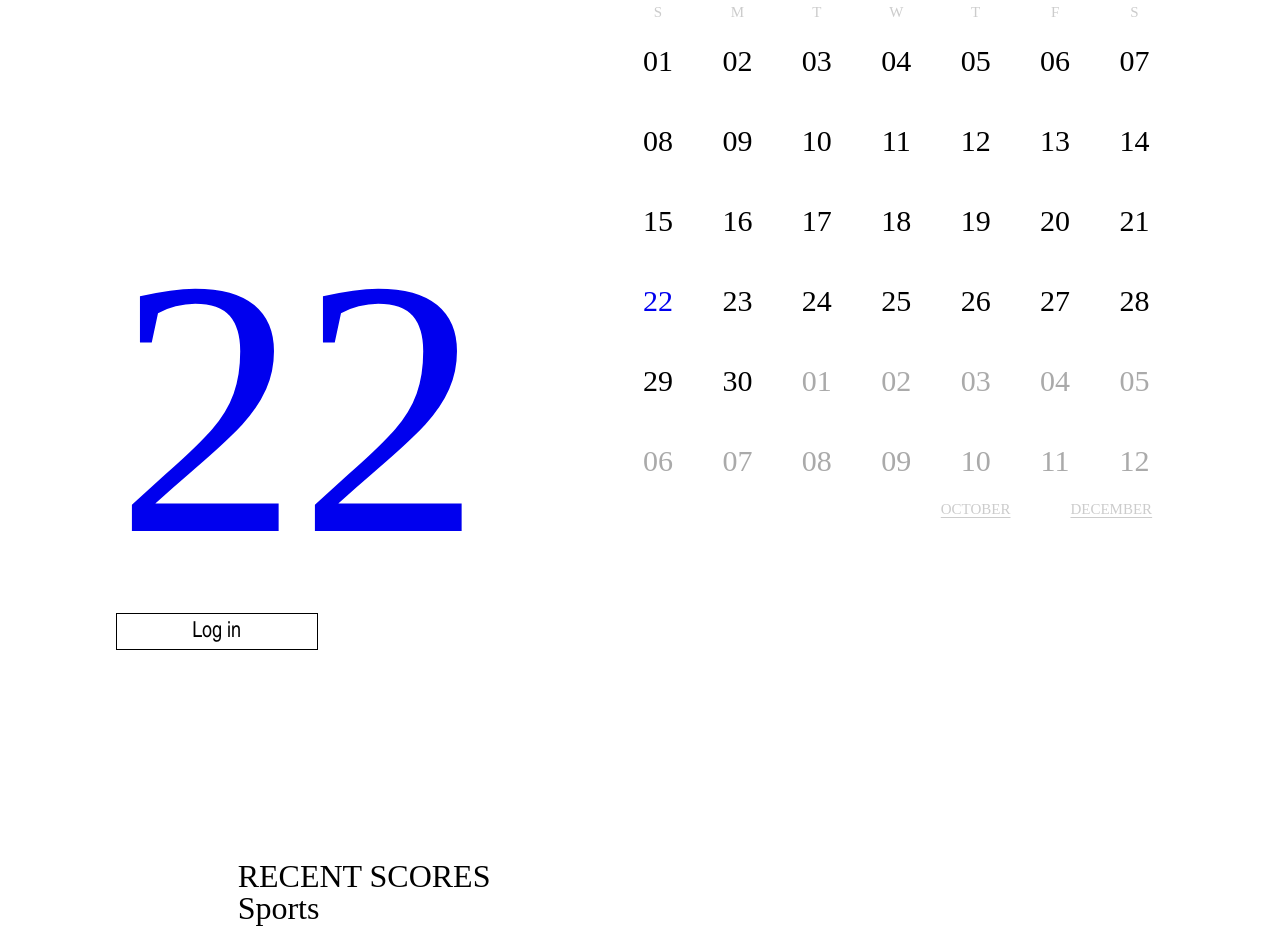
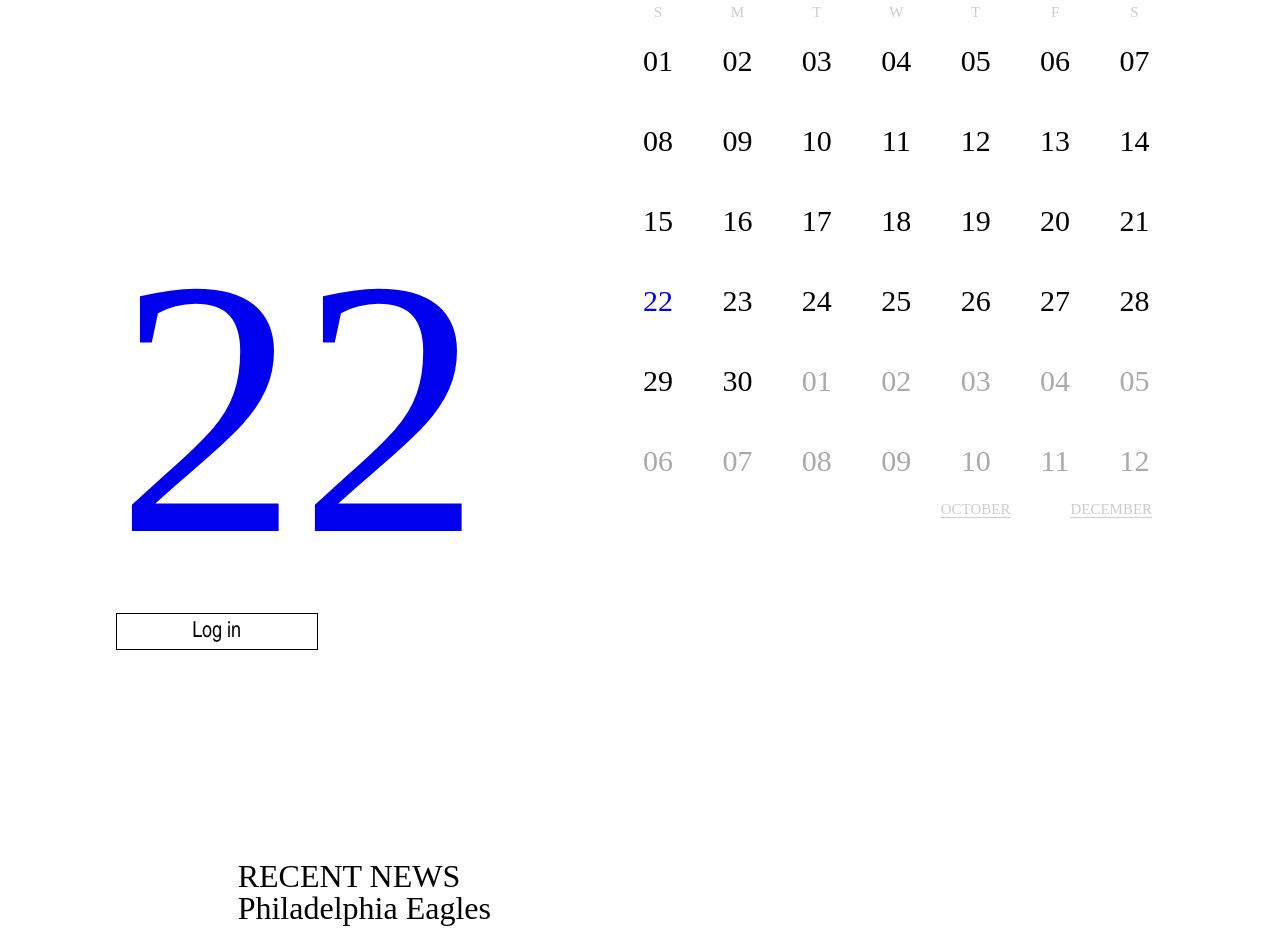
Before and after one commit to ryanstewart2722/checklist-sites, a plain HTML site: page index.html in a window 1280 px wide. Shown: the part 1853-2800 px from the top of the page. Drawn offline with Linux system fonts and the light colour scheme; no server answers; a web font is replaced by a local one.

Commit message:
Replace Politics with Philadelphia Eagles news; show all news before login
Co-Authored-By: Claude Opus 5.5 <noreply@anthropic.com>

```diff
--- a/index.html
+++ b/index.html
@@ -536,7 +536,7 @@ body.signed-out #signin-block {
 }
 #signin-btn:hover { background: #0000ee; color: #fff; border-color: #0000ee; }
 body.signed-out #overview, body.signed-out #todo, body.signed-out #streetview,
-body.signed-out .news-group:not(.news-scores), body.signed-out .cal-scroll-wrap,
+body.signed-out .cal-scroll-wrap,
 body.signed-out #weather-line, body.signed-out #edit-btn,
 body.signed-out .nl[data-sections~="overview"] { display: none; }
 body.auth-pending #overview, body.auth-pending #todo, body.auth-pending .cal-scroll-wrap,
@@ -1760,7 +1760,7 @@ function initStreetView() {
 (function initNews() {
   const container = document.getElementById('news-feed');
   const GROUPS = [
-    { kicker:'RECENT NEWS',   label:'Politics',      feed:'https://rss.nytimes.com/services/xml/rss/nyt/Politics.xml' },
+    { kicker:'RECENT NEWS',   label:'Philadelphia Eagles', espnNews:['football/nfl'], team:{ id:'phi', name:'Philadelphia Eagles' } },
     { kicker:'RECENT NEWS',   label:'Design + Tech', feed:'https://www.dezeen.com/feed/' },
     { kicker:'RECENT NEWS',   label:'Sports',        espnNews:['football/nfl', 'basketball/nba'] },
     { kicker:'RECENT SCORES', label:'Sports',        scores:['basketball/nba', 'football/nfl', 'hockey/nhl'] },
@@ -1818,11 +1818,17 @@ function initStreetView() {
     }));
   }
 
-  async function espnNews(paths) {
+  // team: only stories about that team (ESPN's team feed also carries league-wide roundups).
+  async function espnNews(paths, team) {
+    const query = team ? `?team=${team.id}&limit=40` : '';
     const lists = await Promise.all(paths.map(p =>
-      fetch(`https://site.api.espn.com/apis/site/v2/sports/${p}/news`).then(r => r.json()).catch(() => null)));
+      fetch(`https://site.api.espn.com/apis/site/v2/sports/${p}/news${query}`).then(r => r.json()).catch(() => null)));
+    const aboutTeam = a => {
+      const teams = (a.categories || []).filter(c => c.type === 'team').map(c => c.description);
+      return teams.includes(team.name) && teams.length <= 2;
+    };
     return lists.flatMap(l => l?.articles || [])
-      .filter(a => a.type !== 'Media' && a.images?.length)
+      .filter(a => a.type !== 'Media' && a.images?.length && (!team || aboutTeam(a)))
       .sort((a, b) => b.published.localeCompare(a.published))
       .slice(0, MAX)
       .map(a => card({
@@ -1873,7 +1879,7 @@ function initStreetView() {
     group.appendChild(row);
     container.appendChild(group);
 
-    (g.scores ? scores(g.scores) : g.espnNews ? espnNews(g.espnNews) : articles(g.feed))
+    (g.scores ? scores(g.scores) : g.espnNews ? espnNews(g.espnNews, g.team) : articles(g.feed))
       .then(cards => {
         row.innerHTML = '';
         if (!cards.length) throw new Error('empty');
```
